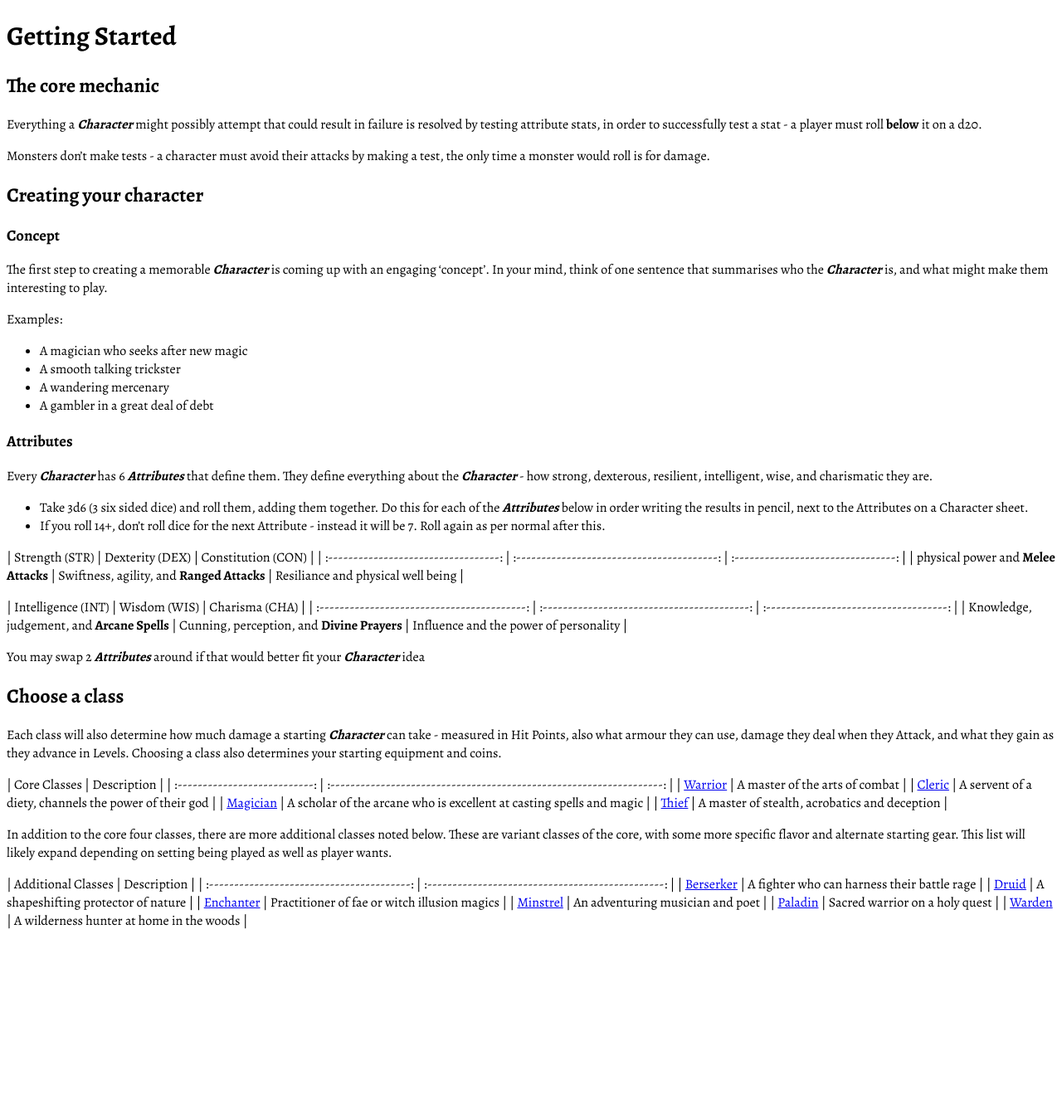
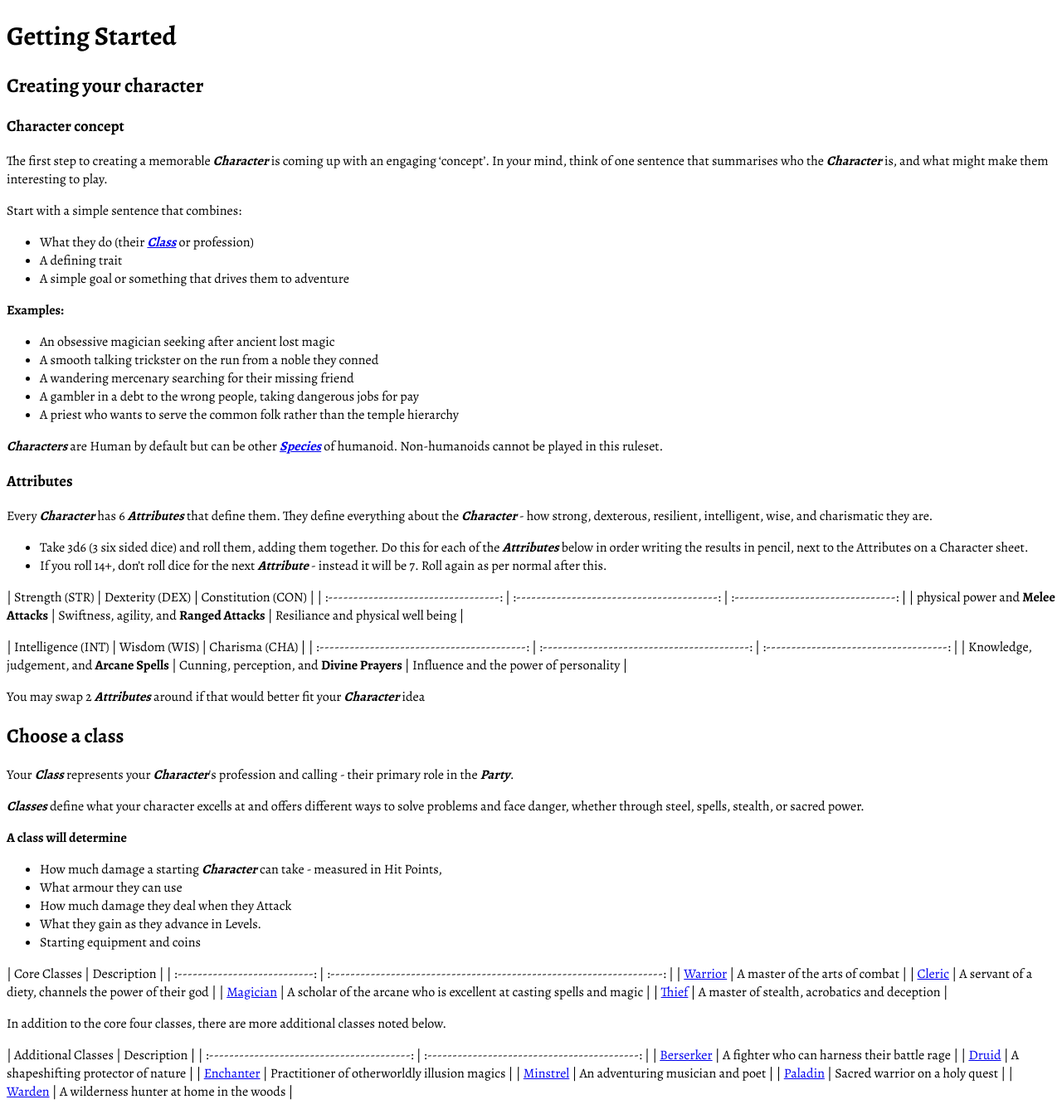
Before and after one commit to matt-gefen/radiant-hack, a Next.js app: page /character in a window 1280 px wide. Shown: the whole page at 83% size. Before the commit the page ends 1137 px from the top, so only its background shows below. Built offline with nearby package versions, Linux system fonts and the light colour scheme.

Commit message:
copy edits for intro

```diff
--- a/pages/character.mdx
+++ b/pages/character.mdx
@@ -1,25 +1,27 @@
 # Getting Started
 
-## The core mechanic
-
-Everything a ***Character*** might possibly attempt that could result in failure is resolved by testing attribute stats, in order to successfully test a stat - a player must roll **below** it on a d20.
-
-Monsters don’t make tests - a character must avoid their attacks by making a test, the only time a monster would roll is for damage.
-
 ## Creating your character
-### Concept
+### Character concept
 The first step to creating a memorable ***Character*** is coming up with an engaging ‘concept’. In your mind, think of one sentence that summarises who the ***Character*** is, and what might make them interesting to play.
 
-Examples:
-- A magician who seeks after new magic
-- A smooth talking trickster
-- A wandering mercenary
-- A gambler in a great deal of debt
+Start with a simple sentence that combines:
+- What they do (their [***Class***](#choose-a-class) or profession)
+- A defining trait
+- A simple goal or something that drives them to adventure
+
+**Examples:**
+- An obsessive magician seeking after ancient lost magic
+- A smooth talking trickster on the run from a noble they conned
+- A wandering mercenary searching for their missing friend
+- A gambler in a debt to the wrong people, taking dangerous jobs for pay
+- A priest who wants to serve the common folk rather than the temple hierarchy
+
+***Characters*** are Human by default but can be other [***Species***](/species) of humanoid. Non-humanoids cannot be played in this ruleset.
 
 ### Attributes
 Every ***Character*** has 6 ***Attributes*** that define them. They define everything about the ***Character*** - how strong, dexterous, resilient, intelligent, wise, and charismatic they are.
 - Take 3d6 (3 six sided dice) and roll them, adding them together. Do this for each of the ***Attributes*** below in order writing the results in pencil, next to the Attributes on a Character sheet.
--  If you roll 14+, don’t roll dice for the next Attribute - instead it will be 7. Roll again as per normal after this.
+-  If you roll 14+, don’t roll dice for the next ***Attribute*** - instead it will be 7. Roll again as per normal after this.
 
 |            Strength (STR)            |              Dexterity (DEX)               |         Constitution (CON)         |
 | :----------------------------------: | :----------------------------------------: | :--------------------------------: |
@@ -32,22 +34,32 @@ Every ***Character*** has 6 ***Attributes*** that define them. They define every
 You may swap 2 ***Attributes*** around if that would better fit your ***Character*** idea
 
 ## Choose a class
-Each class will also determine how much damage a starting ***Character*** can take - measured in Hit Points, also what armour they can use, damage they deal when they Attack, and what they gain as they advance in Levels. Choosing a class also determines your starting equipment and coins.
+
+Your ***Class*** represents your ***Character***'s profession and calling - their primary role in the ***Party***.
+
+***Classes*** define what your character excells at and offers different ways to solve problems and face danger, whether through steel, spells, stealth, or sacred power.
+
+**A class will determine**
+- How much damage a starting ***Character*** can take - measured in Hit Points,
+- What armour they can use
+- How much damage they deal when they Attack
+- What they gain as they advance in Levels.
+- Starting equipment and coins
 
 |         Core Classes          |                             Description                              |
 | :---------------------------: | :------------------------------------------------------------------: |
 |  [Warrior](/classes/warrior)  |                    A master of the arts of combat                    |
-|   [Cleric](/classes/cleric)   |        A servent of a diety, channels the power of their god         |
+|   [Cleric](/classes/cleric)   |        A servant of a diety, channels the power of their god         |
 | [Magician](/classes/magician) | A scholar of the arcane who is excellent at casting spells and magic |
 |    [Thief](/classes/thief)    |            A master of stealth, acrobatics and deception             |
 
-In addition to the core four classes, there are more additional classes noted below. These are variant classes of the core, with some more specific flavor and alternate starting gear. This list will likely expand depending on setting being played as well as player wants.
+In addition to the core four classes, there are more additional classes noted below.
 
-|             Additional Classes             |                    Description                    |
-| :----------------------------------------: | :-----------------------------------------------: |
-| [Berserker](/additional_classes/berserker) |    A fighter who can harness their battle rage    |
-|     [Druid](/additional_classes/druid)     |        A shapeshifting protector of nature        |
-| [Enchanter](/additional_classes/enchanter) | Practitioner of fae or witch illusion magics |
-|  [Minstrel](/additional_classes/minstrel)  |         An adventuring musician and poet          |
-|   [Paladin](/additional_classes/paladin)   |          Sacred warrior on a holy quest           |
-|    [Warden](/additional_classes/warden)    |     A wilderness hunter at home in the woods      |
+|             Additional Classes             |                 Description                  |
+| :----------------------------------------: | :------------------------------------------: |
+| [Berserker](/additional_classes/berserker) | A fighter who can harness their battle rage  |
+|     [Druid](/additional_classes/druid)     |     A shapeshifting protector of nature      |
+| [Enchanter](/additional_classes/enchanter) | Practitioner of otherworldly illusion magics |
+|  [Minstrel](/additional_classes/minstrel)  |       An adventuring musician and poet       |
+|   [Paladin](/additional_classes/paladin)   |        Sacred warrior on a holy quest        |
+|    [Warden](/additional_classes/warden)    |   A wilderness hunter at home in the woods   |
--- a/pages/index.mdx
+++ b/pages/index.mdx
@@ -13,3 +13,9 @@ The imaginary world that the ***Players*** will explore is populated by a cast o
 - ***Non-Player Characters (NPCs)*** and ***Monsters*** that are created and controlled by the ***GM***.
 
 The ***Players’*** roles in the game are straightforward but not necessarily easy! They will be presented with a scene in which they describe in ***Turn*** what their ***Characters*** do, rolling dice to determine the outcome of their ***Actions***.
+
+## The core mechanic
+
+Everything a ***Character*** might possibly attempt that could result in failure is resolved by Testing ***Attributes***. In order to successfully test an ***Attribute*** a ***Player*** must roll **below** it on a d20.
+
+Monsters don’t make tests - a character must avoid their attacks by making a test, the only time a monster would roll is for damage.
```
Also changed, not shown: pages/classes/thief.mdx (+8 -8 lines), pages/species.mdx (added, +28 -0 lines).
